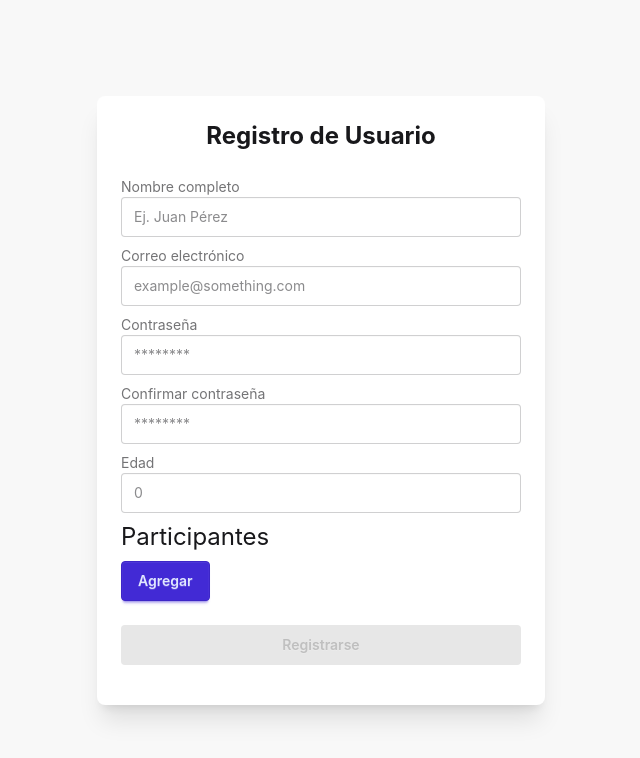
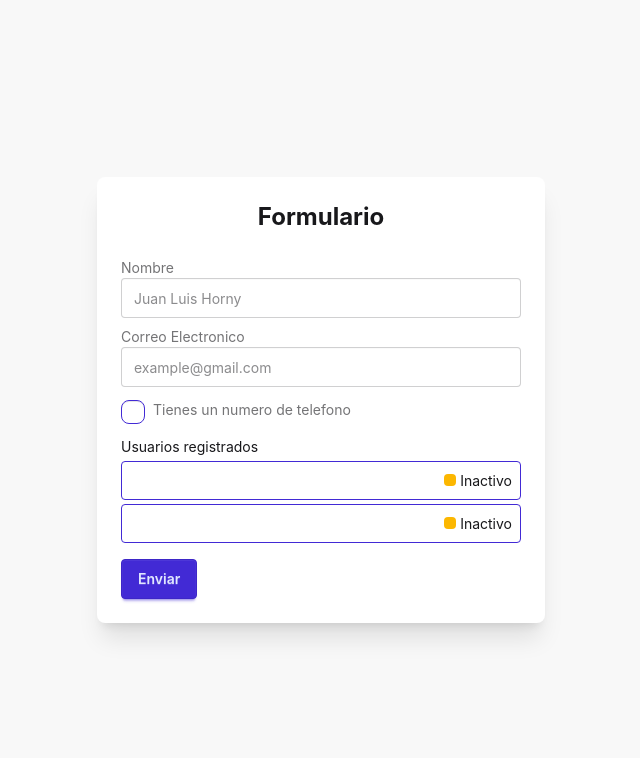
Before and after one commit to jaasidev/formulario-react, a React (Vite) app: page / in a window 1280 px wide. Shown: the top 758 px of the page, without its empty margins (319-959 px from the left). Built offline with nearby package versions, Linux system fonts and the light colour scheme.

Commit message:
feat: agregando ejercicio 2 al repo

```diff
--- a/src/App.tsx
+++ b/src/App.tsx
@@ -1,4 +1,4 @@
-import { Form } from './Form'
+import { FormContacto } from './components/FormContacto'
 import './index.css'
 
 function App() {
@@ -7,10 +7,10 @@ function App() {
       <div className='card w-full max-w-md bg-base-100 shadow-xl'>
         <div className='card-body'>
           <h2 className='card-title text-2xl font-bold mb-4 justify-center'>
-            Registro de Usuario
+            Formulario
           </h2>
 
-          <Form />
+          <FormContacto />
         </div>
       </div>
     </div>
--- a/src/CustomInput.tsx
+++ b/src/components/CustomInput.tsx
@@ -4,10 +4,10 @@ import {
   type FieldError,
   type FieldPathByValue,
 } from 'react-hook-form'
-import type { FormValue } from './Form'
+import type { FormValue } from './FormContacto'
 
 interface CustomInputProps {
-  readonly name: FieldPathByValue<FormValue, string | number>
+  readonly name: FieldPathByValue<FormValue, string | number | undefined>
   readonly type: string
   readonly control: Control<FormValue>
   readonly error?: FieldError
@@ -32,6 +32,7 @@ export function CustomInput({
       <Controller
         name={name}
         control={control}
+        shouldUnregister
         render={({ field }) => (
           <input
             id={name}
--- a/src/Form.tsx
+++ b/src/components/Form.tsx
@@ -4,11 +4,15 @@ import { useForm, type SubmitHandler, useFieldArray } from 'react-hook-form'
 import { CustomInput } from './CustomInput'
 
 const participante = z.object({
-  name: z.string().min(1, 'El nombre del participante no puede estar vacío'),
+  name: z
+    .string('El nombre del participante no puede estar vacío')
+    .min(1, 'El nombre del participante no puede estar vacío'),
 })
 const schema = z
   .object({
-    name: z.string().min(1, 'El nombre no puede estar vacío'),
+    name: z
+      .string('El nombre del participante no puede estar vacío')
+      .min(1, 'El nombre no puede estar vacío'),
     correo: z.email('Correo invalido').min(1, 'El correo es requerido'),
     constraseña: z
       .string()
@@ -19,7 +23,6 @@ const schema = z
     edad: z.number().positive('La edad tiene que ser mayor que 0'),
     participantes: z.array(participante),
   })
-
   .refine((data) => data.constraseña === data.confirmContraseña, {
     message: 'Las contraseñas no coinciden',
     path: ['confirmContraseña'],
@@ -32,12 +35,14 @@ export function Form() {
     control,
     handleSubmit,
     formState: { errors, isValid },
-  } = useForm<FormValue>({ resolver: zodResolver(schema) })
+  } = useForm<FormValue>({ resolver: zodResolver(schema), mode: 'onBlur' })
   const { fields, append, remove } = useFieldArray({
     name: 'participantes',
     control: control,
     shouldUnregister: true,
   })
+
+  console.log(errors.confirmContraseña?.message)
 
   const onSubmit: SubmitHandler<FormValue> = (data: FormValue) =>
     console.log(data)
@@ -114,6 +119,7 @@ export function Form() {
       <button
         className='btn btn-primary text-center'
         onClick={() => append({ name: '' })}
+        type='button'
       >
         Agregar
       </button>
--- /dev/null
+++ b/src/components/FormContacto.tsx
@@ -0,0 +1,110 @@
+import { Controller, useForm, type SubmitHandler } from 'react-hook-form'
+import { z } from 'zod'
+import { zodResolver } from '@hookform/resolvers/zod'
+import { CustomInput } from './CustomInput'
+import { savedUser } from '../mocks/savedUser'
+import { SavedUserData } from './SavedUserData'
+
+const schema = z.object({
+  name: z
+    .string('El campo no puede estar vacio')
+    .min(1, 'El nombre es requerido'),
+  email: z
+    .email('Correo electronico invalido')
+    .min(1, 'El correo es requerido'),
+  phone: z.string().min(9, 'Entre un numero de telefono valido').optional(),
+  havePhoneNumber: z.boolean(),
+})
+
+export type FormValue = z.infer<typeof schema>
+export function FormContacto() {
+  const {
+    control,
+    formState: { errors },
+    handleSubmit,
+    watch,
+    setValue,
+  } = useForm<FormValue>({
+    resolver: zodResolver(schema),
+    mode: 'onBlur',
+    defaultValues: {
+      name: '',
+      email: '',
+      havePhoneNumber: false,
+      phone: undefined,
+    },
+  })
+
+  const isPhone = watch('havePhoneNumber')
+
+  const onSubmit: SubmitHandler<FormValue> = (data: FormValue) =>
+    console.log(data)
+
+  return (
+    <form onSubmit={handleSubmit(onSubmit)}>
+      <CustomInput
+        control={control}
+        name='name'
+        label='Nombre'
+        placeholder='Juan Luis Horny'
+        type='text'
+        error={errors.name}
+      />
+      <CustomInput
+        control={control}
+        name='email'
+        type='email'
+        placeholder='example@gmail.com'
+        label='Correo Electronico'
+        error={errors.email}
+      />
+      {/*Check de si existe o no numero de telefono*/}
+      <div className='my-3'>
+        <Controller
+          control={control}
+          name='havePhoneNumber'
+          render={({ field }) => (
+            <input
+              id='havePhoneNumber'
+              type='checkbox'
+              className='checkbox checkbox-primary'
+              onChange={field.onChange}
+              checked={field.value}
+            />
+          )}
+        />
+        <label htmlFor='havePhoneNumber' className='label ms-2'>
+          Tienes un numero de telefono
+        </label>
+      </div>
+
+      {isPhone && (
+        <CustomInput
+          control={control}
+          name='phone'
+          label='Teléfono'
+          error={errors.phone}
+          type='text'
+          placeholder='+53 000 000 00'
+        />
+      )}
+
+      <p>Usuarios registrados</p>
+      {savedUser.map((user) => {
+        return (
+          <SavedUserData
+            key={user.id}
+            badge='bg-warning'
+            data={user.data}
+            seter={setValue}
+            user={user.name}
+          />
+        )
+      })}
+
+      <button type='submit' className='btn btn-primary mt-3'>
+        Enviar
+      </button>
+    </form>
+  )
+}
--- /dev/null
+++ b/src/components/SavedUserData.tsx
@@ -0,0 +1,46 @@
+import type { FormValue } from './FormContacto'
+import type { UseFormSetValue } from 'react-hook-form'
+interface SavedUserDataProps {
+  readonly user: string
+  readonly badge: 'bg-warning' | 'bg-error' | 'bg-success'
+  readonly data: FormValue
+  readonly seter: UseFormSetValue<FormValue>
+}
+
+export function SavedUserData({
+  user,
+  badge,
+  data,
+  seter,
+}: SavedUserDataProps) {
+  const text =
+    badge === 'bg-warning'
+      ? 'Inactivo'
+      : badge === 'bg-error'
+        ? 'Desactivado'
+        : 'Activo'
+
+  const handleClick = () => {
+    const { name, email, phone, havePhoneNumber } = data
+    seter('name', name)
+    seter('email', email)
+    seter('havePhoneNumber', havePhoneNumber)
+    if (phone) {
+      seter('phone', phone)
+    } else {
+      seter('phone', undefined)
+    }
+  }
+  return (
+    <div
+      className='flex justify-between items-center p-2 my-1 rounded-sm border border-primary'
+      onClick={handleClick}
+    >
+      <p className='mb-0 font-bold text-white '>{user}</p>
+      <div className='flex items-center gap-1'>
+        <div className={`w-3 h-3 ${badge} rounded-sm`}></div>
+        <p className='mb-0'>{text}</p>
+      </div>
+    </div>
+  )
+}
--- /dev/null
+++ b/src/mocks/savedUser.ts
@@ -0,0 +1,23 @@
+export const savedUser = [
+  {
+    id: 123,
+    name: 'Jaasiel Beltran',
+    badge: 'warning',
+    data: {
+      name: 'Jaasiel Beltran',
+      email: 'jaasiel00@gmail.com',
+      havePhoneNumber: true,
+      phone: '58575452',
+    },
+  },
+  {
+    id: 234,
+    name: 'Jaasiel Beltran 2',
+    badge: 'warning',
+    data: {
+      name: 'Jaasiel Beltran 2',
+      email: 'jaasiel00@gmail.com',
+      havePhoneNumber: false,
+    },
+  },
+]
```
